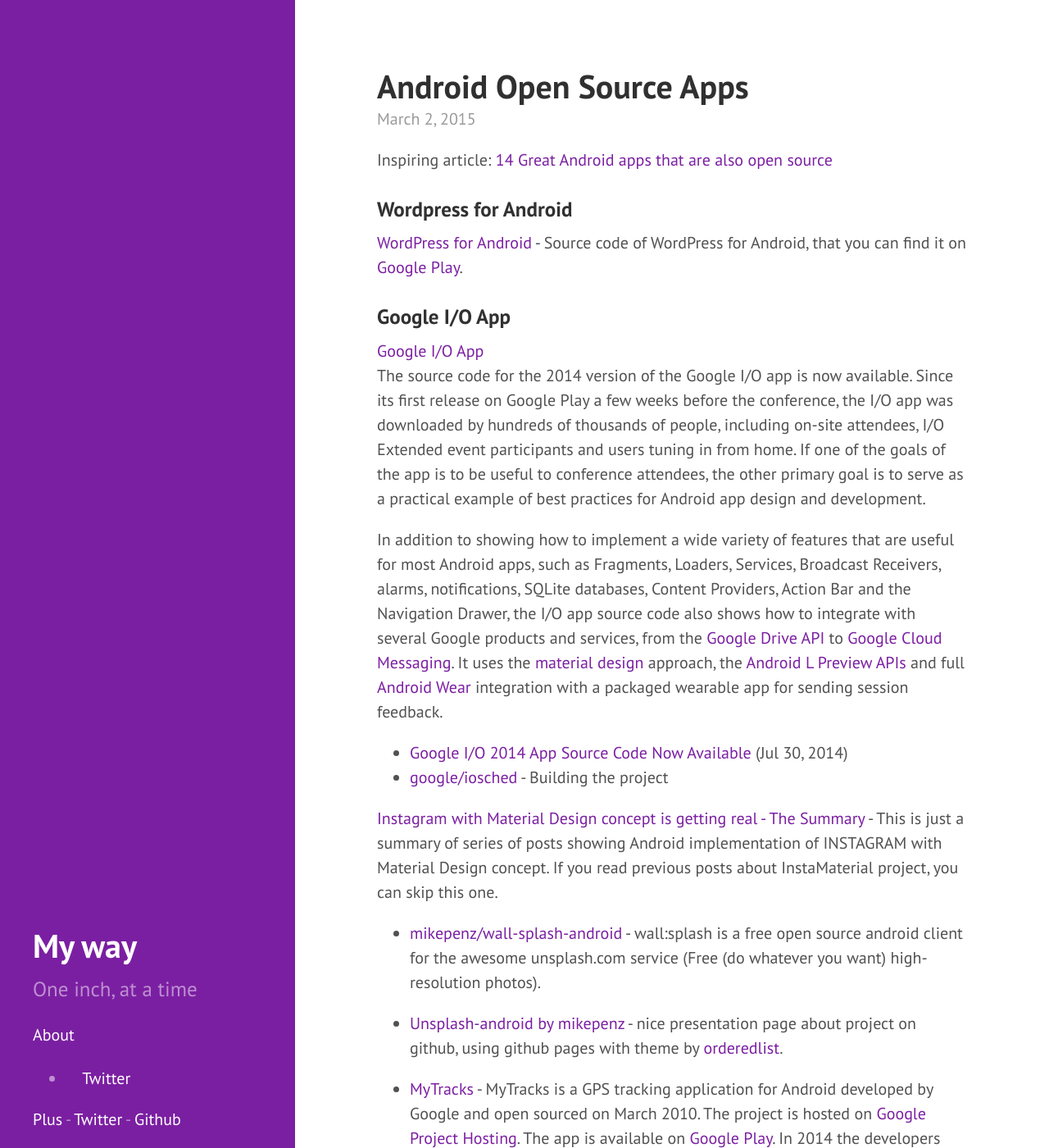
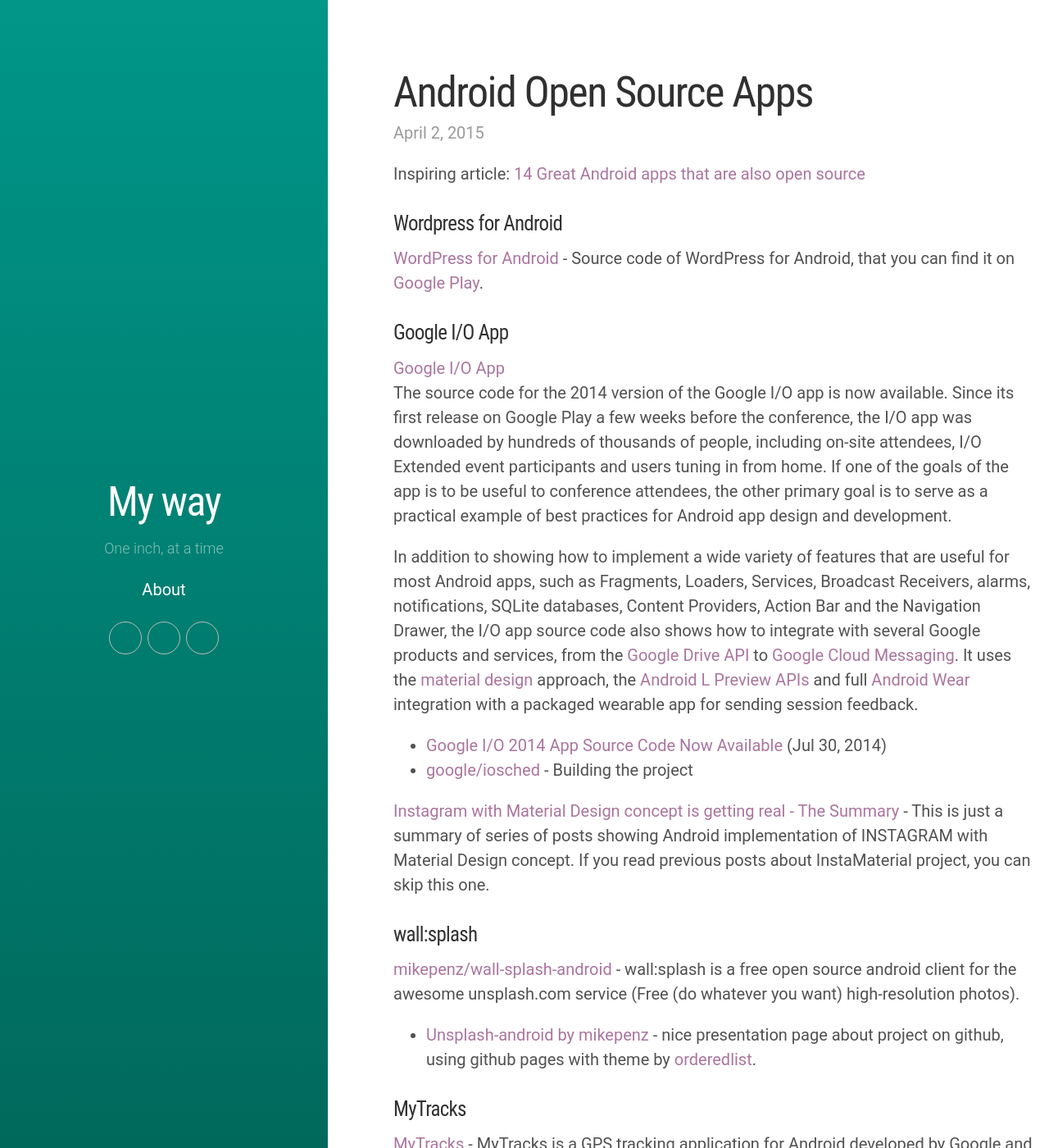
Before and after one commit to kingsor/kingsor.github.io, a Jekyll site: the page built from _posts/2015-04-02-android-open-source-apps.md, in a window 1280 px wide and 1400 px high. Shown: the whole window at 82% size. Built offline with Jekyll 4.4.1, drawn with Linux system fonts in a browser that asks for light colours; nearby versions of some CDN libraries; some web fonts are replaced.

Commit message:
Update css files and sidebar

```diff
--- a/_includes/sidebar.html
+++ b/_includes/sidebar.html
@@ -15,16 +15,27 @@
         <ul class="navigation">
           <!-- Twitter -->
           <li class="social-item twitter">
-            <a href="{{ site.twitter }}" title="{{ site.twitter }} on Twitter" target="_blank">
+            <a href="{{ site.twitter }}" title="@kingsor on Twitter" target="_blank">
               <i class='icon fi-social-twitter'></i>
               <span class="label">Twitter</span>
             </a>
           </li>
+          <!-- Google+ -->
+          <li class="social-item gplus">
+            <a href="{{ site.gplus }}" title="+EdoardoInamo" target="_blank">
+              <i class='icon fi-social-google-plus'></i>
+              <span class="label">Google+</span>
+            </a>
+          </li>
+
+          <!-- GitHub -->
+          <li class="social-item github">
+            <a href="{{ site.github }}" title="@kingor on GitHub" target="_blank">
+              <i class='icon fi-social-github'></i>
+              <span class="label">GitHub</span>
+            </a>
+          </li>
         </ul>
     </nav>
-
-    <a href="{{ site.gplus }}" target="_blank">Plus</a> -
-    <a href="{{ site.twitter }}" target="_blank">Twitter</a> -
-    <a href="{{ site.github }}" target="_blank">Github</a>
   </div>
 </section>
--- a/_posts/2015-03-02-android-open-source-apps.md
+++ b/_posts/2015-04-02-android-open-source-apps.md
@@ -22,16 +22,17 @@
 
 [Instagram with Material Design concept is getting real - The Summary](http://frogermcs.github.io/Instagram-with-Material-Design-concept-is-getting-real-the-summary/) - This is just a summary of series of posts showing Android implementation of INSTAGRAM with Material Design concept. If you read previous posts about InstaMaterial project, you can skip this one.
 
-
-* [mikepenz/wall-splash-android](https://github.com/mikepenz/wall-splash-android) - wall:splash is a free open source android client for the awesome unsplash.com service (Free (do whatever you want) high-resolution photos).
+### wall:splash
+[mikepenz/wall-splash-android](https://github.com/mikepenz/wall-splash-android) - wall:splash is a free open source android client for the awesome unsplash.com service (Free (do whatever you want) high-resolution photos).
 
 * [Unsplash-android by mikepenz](http://mikepenz.github.io/wall-splash-android/) - nice presentation page about project on github, using github pages with theme by [orderedlist](https://github.com/orderedlist).
 
 
+### MyTracks
+[MyTracks](http://en.wikipedia.org/wiki/MyTracks) - MyTracks is a GPS tracking application for Android developed by Google and open sourced on March 2010. The project is hosted on [Google Project Hosting](https://code.google.com/p/mytracks/). The app is available on [Google Play](https://play.google.com/store/apps/details?id=com.google.android.maps.mytracks&hl=en). In 2014 the developers announced on the google code project site that My Tracks is no longer developed in the open and that the source will be removed on 01/01/2015.
 
-* [MyTracks](http://en.wikipedia.org/wiki/MyTracks) - MyTracks is a GPS tracking application for Android developed by Google and open sourced on March 2010. The project is hosted on [Google Project Hosting](https://code.google.com/p/mytracks/). The app is available on [Google Play](https://play.google.com/store/apps/details?id=com.google.android.maps.mytracks&hl=en). In 2014 the developers announced on the google code project site that My Tracks is no longer developed in the open and that the source will be removed on 01/01/2015.
-
-* [Philm is now open source](http://chris.banes.me/2014/06/18/philm-is-now-open-source/)
+### Philm
+[Philm is now open source](http://chris.banes.me/2014/06/18/philm-is-now-open-source/)
   If you haven't seen Philm yet, it is a movie collection and information app that I created for Android. It uses the Trakt and TMDB APIs.
 This morning I pushed the source of Philm to [GitHub](https://github.com/chrisbanes/philm) under the Apache v2.0 licence.
 This does not mean that I have stopped development, it's just got to the point where I'm happy with it so can share the source.
--- a/css/hyde.css
+++ b/css/hyde.css
@@ -24,7 +24,6 @@
  * Themes
  */
 
-
 /*
  * Global resets
  *
@@ -32,7 +31,7 @@
  */
 
 html {
-  font-family: "PT Sans", Helvetica, Arial, sans-serif;
+  font-family: "Karla", Roboto, Helvetica, Arial, sans-serif;
 }
 @media (min-width: 48em) {
   html {
@@ -57,16 +56,28 @@
   text-align: center;
   padding: 2rem 1rem;
   color: rgba(255,255,255,.5);
-  background-color: #202020;
+  background: -webkit-linear-gradient(#009688, #00695C);
+  background: -o-linear-gradient(#009688, #00695C);
+  background: -moz-linear-gradient(#009688, #00695C);
+  background: linear-gradient(#009688, #00695C);
 }
 @media (min-width: 48em) {
   .sidebar {
+    display: block;
     position: fixed;
-    top: 0;
-    left: 0;
-    bottom: 0;
-    width: 18rem;
-    text-align: left;
+    width: 30%;
+    height: 100%;
+    display: table;
+  }
+}
+
+@media (min-width: 64em) {
+  .sidebar {
+    display: block;
+    position: fixed;
+    width: 20rem;
+    height: 100%;
+    display: table;
   }
 }
 
@@ -79,8 +90,13 @@
 .sidebar-about h1 {
   color: #fff;
   margin-top: 0;
-  font-family: "PT Sans", serif;
-  font-size: 2rem;
+  font-size: 2.5rem;
+  font-weight: normal;
+}
+
+.sidebar-about .logo {
+  margin-left: auto;
+  margin-right: auto;
 }
 
 /* Sidebar nav */
@@ -107,10 +123,9 @@
 
 @media (min-width: 48em) {
   .sidebar-sticky {
-    position: absolute;
-    right:  1rem;
-    bottom: 1rem;
-    left:   1rem;
+    display: table-cell;
+    vertical-align: middle;
+    position: relative;
   }
 }
 
@@ -128,19 +143,15 @@
 
 @media (min-width: 48em) {
   .content {
-    max-width: 38rem;
-    margin-left: 20rem;
-    margin-right: 2rem;
+    margin-left: 30%;
   }
 }
 
 @media (min-width: 64em) {
   .content {
-    margin-left: 22rem;
-    margin-right: 4rem;
+    margin-left: 23rem;
   }
 }
-
 
 /*
  * Reverse layout
@@ -233,18 +244,145 @@
 
 /* Magenta */
 .theme-base-0e .sidebar {
-  background-color: #7B1FA2;
+  background-color: #aa759f;
 }
 .theme-base-0e .content a,
 .theme-base-0e .related-posts li a:hover {
-  color: #7B1FA2;
+  color: #aa759f;
 }
 
 /* Brown */
 .theme-base-0f .sidebar {
-  background-color: #006DB0;
+  background-color: #8f5536;
 }
 .theme-base-0f .content a,
 .theme-base-0f .related-posts li a:hover {
-  color: #006DB0;
+  color: #8f5536;
 }
+
+.lead {
+  font-size: 0.9rem;
+}
+
+.icon:before {
+  font-family: "foundation-icons";
+  font-style: normal;
+  font-weight: normal;
+  font-variant: normal;
+  text-transform: none;
+  line-height: 1;
+  -webkit-font-smoothing: antialiased;
+  display: inline-block;
+  text-decoration: inherit; }
+
+.navigation {
+  display: inline-block;
+  position: relative;
+  margin: 0;
+  padding: 0;
+  list-style-type: none; }
+
+.sidebar-social {
+  margin-bottom: 1rem; }
+  .sidebar-social a {
+      width: 2em;
+      height: 2em; }
+    .sidebar-social a .label {
+      display: none; }
+    .sidebar-social a .icon {
+      display: block;
+      font-size: 1.34em; }
+
+.social-item {
+  display: inline-block;
+  margin: 1px;
+ }
+
+.social-item a {
+  display: block;
+  position: relative;
+  border: 1px solid #BBB;
+  border-radius: 50%;
+  font-weight: bold;
+  text-shadow: none;
+  color: #BBB;
+  -webkit-font-smoothing: antialiased; }
+  .navigation__item a:hover {
+    color: #FFF;
+    border-color: #FFF;
+ }
+
+.logo {
+  border-radius: 50%;
+  border: 3px solid #FFF;
+  box-shadow: 0 0 1px 1px rgba(0, 0, 0, 0.3); }
+
+.post-comments {
+  border-top: 1px solid #dddddd;
+  padding: 60px 0; }
+
+
+@media (min-width: 48em) {
+  .post-title {
+    font-size: 2.6rem; }
+}
+
+.post-overlay-header {
+  border-radius: 4px;
+  min-height: 190px;
+  background-size: cover;
+  background-position: center;
+  position: relative;
+  margin-bottom: .5rem;
+}
+
+@media (min-width: 48em) {
+  .post-overlay-header {
+    min-height: 300px;
+  }
+}
+
+.post-overlay-header-title {
+  background-color: rgba(0, 0, 0, 0.35);
+  position: absolute;
+  bottom: 0;
+  padding: 1rem 1rem 0 1rem;
+  border-bottom-left-radius: 4px; }
+
+.post-overlay-header a {
+  color: #FFF;
+}
+.post-overlay-header a:hover, a:focus {
+  color: #CCC; }
+
+.post-overlay-header .post-date {
+  color: #DDDDDD;
+}
+
+.twitter a:hover {
+  color: #64B5F6;
+  border-color: #64B5F6; }
+
+.gplus a:hover {
+  color: #E57373;
+  border-color: #E57373; }
+
+.github a:hover {
+  color: #90A4AE;
+  border-color: #90A4AE; }
+
+.stackoverflow a:hover {
+  color: #FFD54F;
+  border-color: #FFD54F; }
+
+.foursquare a:hover {
+  color: #7986CB;
+  border-color: #7986CB; }
+
+.linkedin a:hover {
+  color: #64B5F6;
+  border-color: #64B5F6; }
+
+.mail a:hover {
+  color: #4DB6AC;
+  border-color: #4DB6AC; }
--- a/css/poole.css
+++ b/css/poole.css
@@ -76,14 +76,20 @@
 /* `:focus` is linked to `:hover` for basic accessibility */
 a:hover,
 a:focus {
-  text-decoration: underline;
-}
+  color: #006699;
+  -o-transition: .3s;
+  -ms-transition: .3s;
+  -moz-transition: .3s;
+  -webkit-transition: .3s; }
 
 /* Headings */
 h1, h2, h3, h4, h5, h6 {
-  margin-bottom: .5rem;
-  font-weight: bold;
+  font-family: "Raleway", "Roboto Condensed", Roboto, sans-serif;
+  margin-top: .8rem;
+  margin-bottom: .6rem;
+  font-weight: normal;
   line-height: 1.25;
+  letter-spacing: -.03em;
   color: #313131;
   text-rendering: optimizeLegibility;
 }
@@ -92,7 +98,7 @@
 }
 h2 {
   margin-top: 1rem;
-  font-size: 1.5rem;
+  font-size: 1.8rem;
 }
 h3 {
   margin-top: 1.5rem;
@@ -148,15 +154,17 @@
 }
 
 /* Code */
-code,
 pre {
-  font-family: Menlo, Monaco, "Courier New", monospace;
+  font-family: "Oxygen Mono", Menlo, Monaco, "Courier New", monospace;
+  overflow: auto;
+  padding: 1em 2.5%;
 }
 code {
+  font-family: "Oxygen Mono", Menlo, Monaco, "Courier New", monospace;
   padding: .25em .5em;
-  font-size: 85%;
+  font-size: 90%;
   color: #bf616a;
-  background-color: #f9f9f9;
+  background-color: #f3f3f3;
   border-radius: 3px;
 }
 pre {
@@ -167,10 +175,10 @@
   font-size: .8rem;
   line-height: 1.4;
   white-space: pre;
-  white-space: pre-wrap;
-  word-break: break-all;
-  word-wrap: break-word;
-  background-color: #f9f9f9;
+  overflow: auto;
+  background-color: #EEE;
+  border: 1px solid #CCC;
+  border-radius: .4em;
 }
 pre code {
   padding: 0;
@@ -286,7 +294,7 @@
  */
 
 .container {
-  max-width: 38rem;
+  max-width: 44rem;
   padding-left:  1rem;
   padding-right: 1rem;
   margin-left:  auto;
@@ -339,6 +347,13 @@
 .post-title a {
   color: #303030;
 }
+.post-title a:hover, a:focus {
+  color: #006699;
+  -o-transition: .5s;
+  -ms-transition: .5s;
+  -moz-transition: .5s;
+  -webkit-transition: .5s; }
+
 .page-title,
 .post-title {
   margin-top: 0;
@@ -387,9 +402,7 @@
 
 .pagination {
   overflow: hidden; /* clearfix */
-  margin-left: -1rem;
-  margin-right: -1rem;
-  font-family: "PT Sans", Helvetica, Arial, sans-serif;
+  margin: 3rem 0;
   color: #ccc;
   text-align: center;
 }
@@ -399,9 +412,8 @@
   display: block;
   padding: 1rem;
   border: 1px solid #eee;
-}
-.pagination-item:first-child {
-  margin-bottom: -1px;
+  float: left;
+  width: 47%;
 }
 
 /* Only provide a hover state for linked pagination items */
@@ -409,22 +421,15 @@
   background-color: #f5f5f5;
 }
 
-@media (min-width: 30em) {
-  .pagination {
-    margin: 3rem 0;
-  }
-  .pagination-item {
-    float: left;
-    width: 50%;
-  }
 .pagination-item:first-child {
   margin-bottom: 0;
+  margin-left: 3%;
   border-top-left-radius:    4px;
   border-bottom-left-radius: 4px;
 }
 .pagination-item:last-child {
   margin-left: -1px;
+  margin-right: 3%;
   border-top-right-radius:    4px;
   border-bottom-right-radius: 4px;
 }
-}
```
Lines whose indentation alone changed are shown as unchanged.
